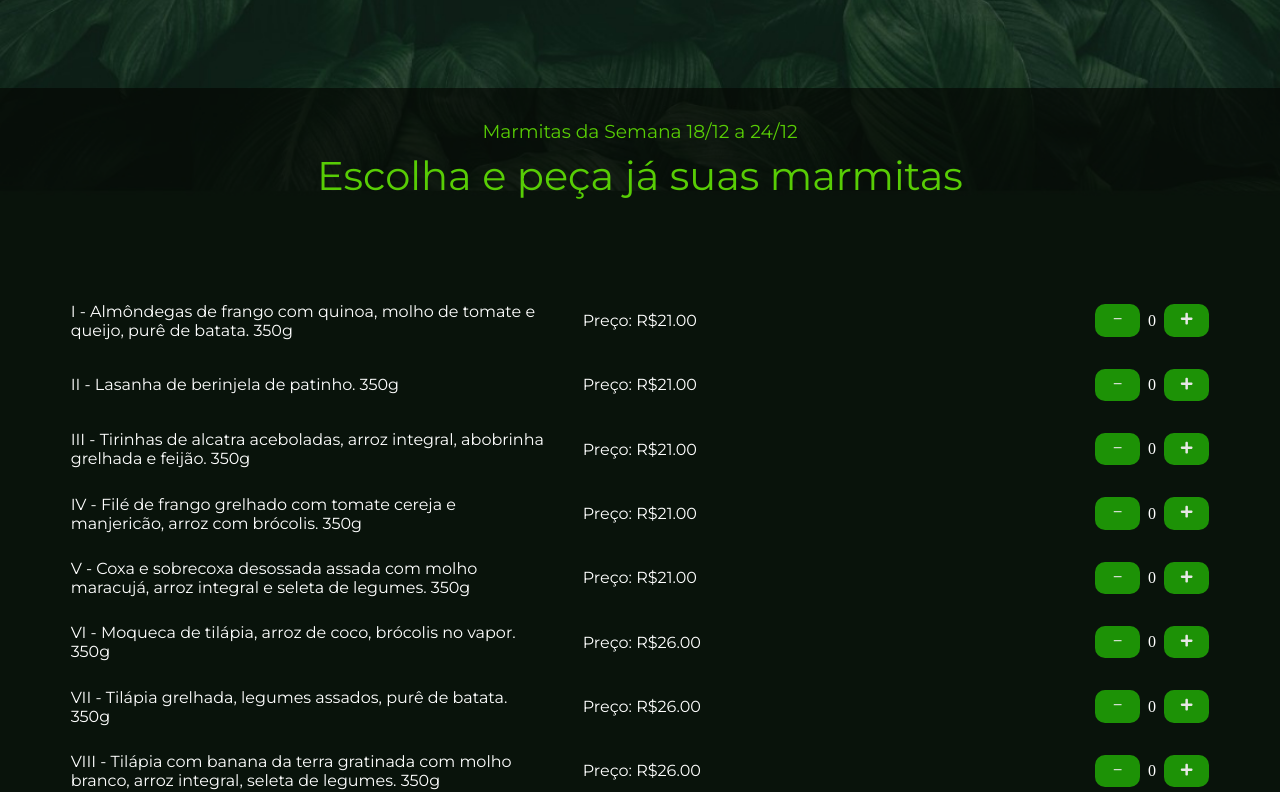
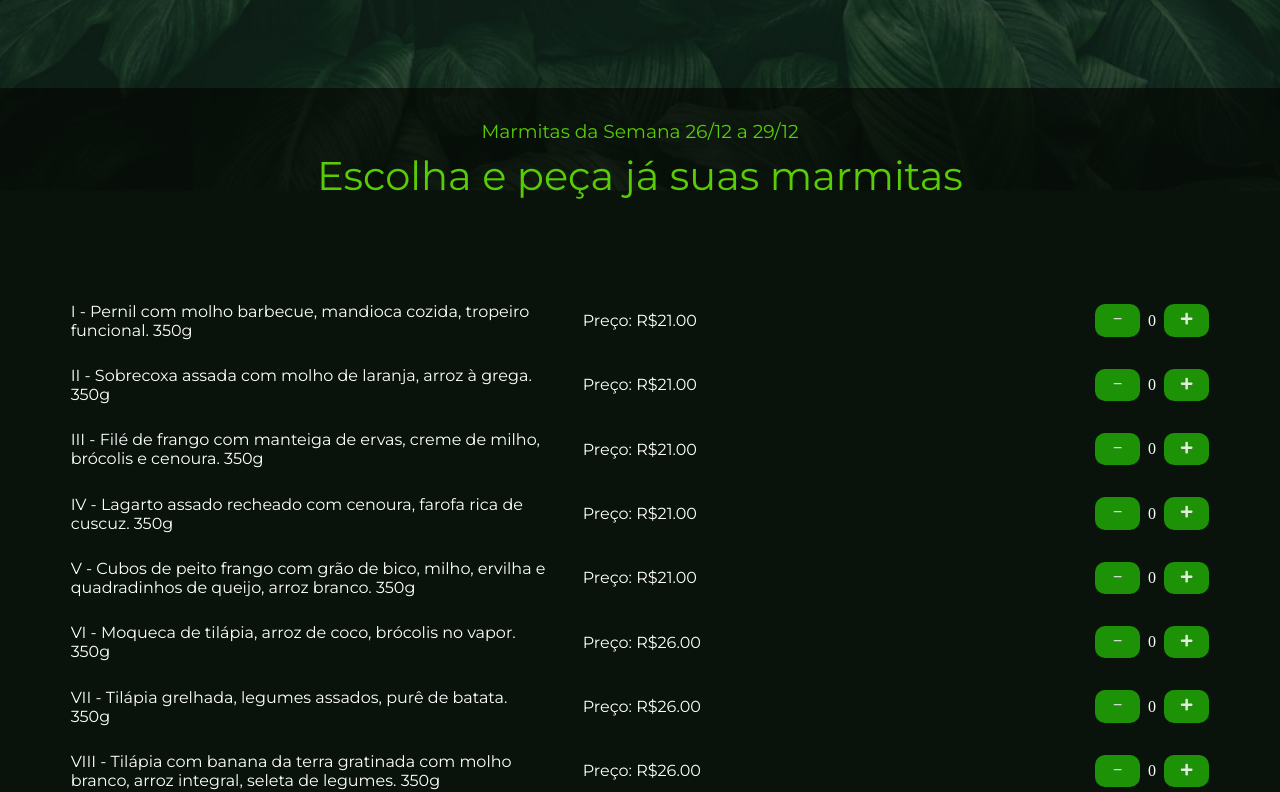
Before and after one commit to yagovysk/Projeto-NutrieLeve, a React (Vite) app: page / in a window 1280 px wide. Shown: the part 834-1626 px from the top of the page. Built offline with nearby package versions, Linux system fonts and the light colour scheme; a web font is replaced by a local one.

Commit message:
modificação nos sabores das marmitas

```diff
--- a/src/Pages/Home/Components-home/Marmitas/Marmitas.jsx
+++ b/src/Pages/Home/Components-home/Marmitas/Marmitas.jsx
@@ -6,11 +6,11 @@ import "./Marmitas.css";
 
 export function Marmitas() {
   const sabores = [
-    "I - Almôndegas de frango com quinoa, molho de tomate e queijo, purê de batata. 350g",
-    "II - Lasanha de berinjela de patinho. 350g",
-    "III - Tirinhas de alcatra aceboladas, arroz integral, abobrinha grelhada e feijão. 350g",
-    "IV - Filé de frango grelhado com tomate cereja e manjericão, arroz com brócolis. 350g",
-    "V - Coxa e sobrecoxa desossada assada com molho maracujá, arroz integral e seleta de legumes. 350g",
+    "I - Pernil com molho barbecue, mandioca cozida, tropeiro funcional. 350g",
+    "II - Sobrecoxa assada com molho de laranja, arroz à grega. 350g",
+    "III - Filé de frango com manteiga de ervas, creme de milho, brócolis e cenoura. 350g",
+    "IV - Lagarto assado recheado com cenoura, farofa rica de cuscuz. 350g",
+    "V - Cubos de peito frango com grão de bico, milho,  ervilha e quadradinhos de queijo, arroz branco. 350g",
     "VI - Moqueca de tilápia, arroz de coco, brócolis no vapor. 350g",
     "VII - Tilápia grelhada, legumes assados, purê de batata. 350g",
     "VIII - Tilápia com banana da terra gratinada com molho branco, arroz integral, seleta de legumes. 350g",
@@ -114,7 +114,7 @@ export function Marmitas() {
     <section id="marmitas" className="section-marmitas">
       <div className="container-sombra">
         <article className="article-marmitas">
-          <h1>Marmitas da Semana 18/12 a 24/12</h1>
+          <h1>Marmitas da Semana 26/12 a 29/12</h1>
           <h2>Escolha e peça já suas marmitas</h2>
         </article>
         <div className="card-marmitas">
```
